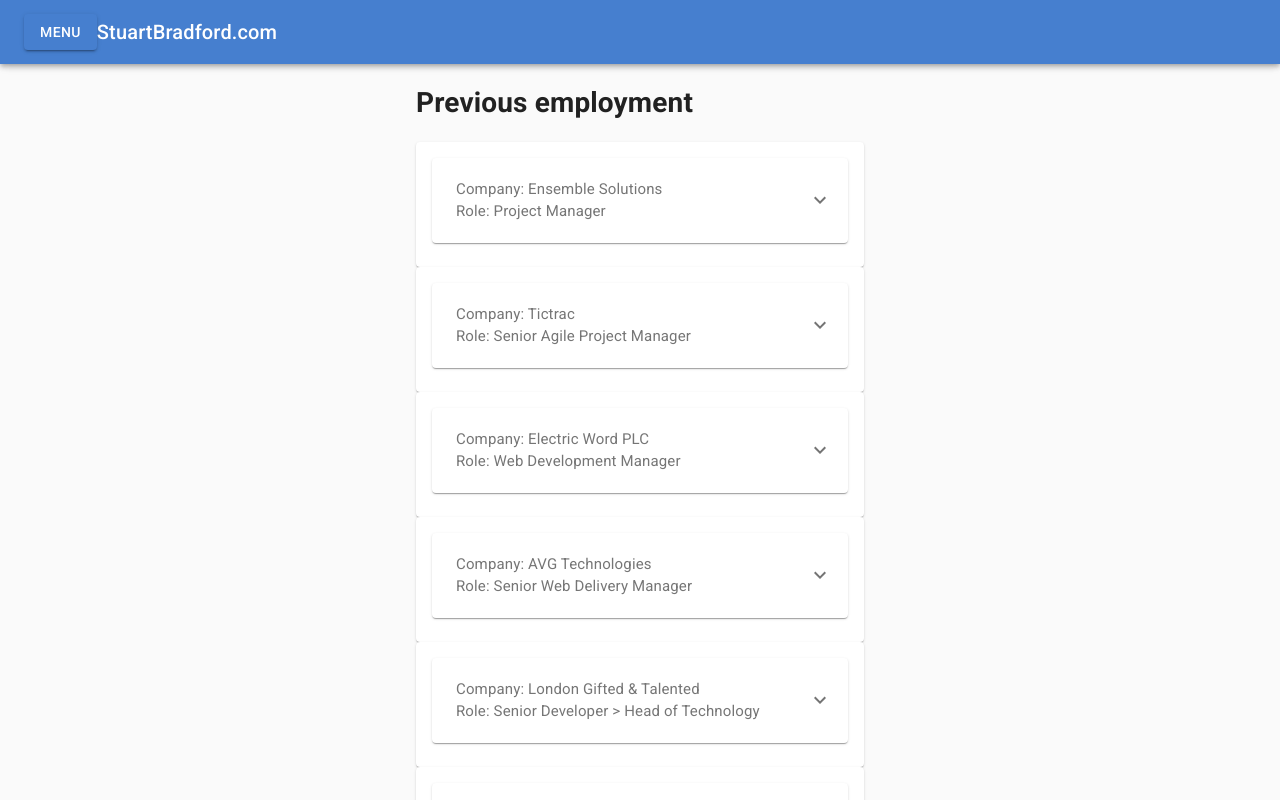
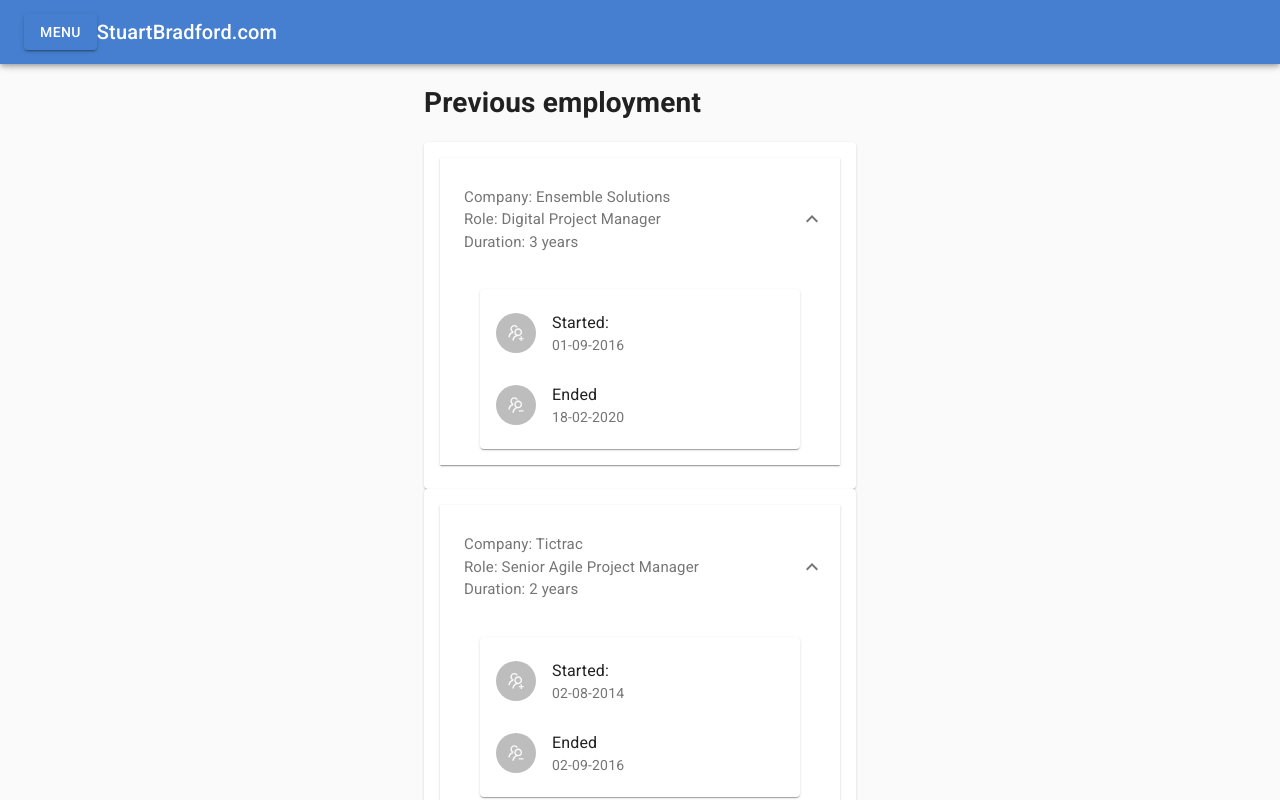
Before and after one commit to 789ni812/my-portfolio, a React (Create React App) app: page /employmentHistory in a window 1280 px wide. Shown: the top 800 px of the page. Built offline with nearby package versions, Linux system fonts and the light colour scheme.

Commit message:
Updated Role Name

```diff
--- a/src/mockup/careerHistory.js
+++ b/src/mockup/careerHistory.js
@@ -3,16 +3,31 @@ import Moment from 'react-moment';
 
 import { CareerHistory as history } from './data-points';
 
+
+
+// **** START: Material-ui
+
 import { Card, Typography, Container, Box, CardContent } from '@material-ui/core';
+import { makeStyles } from '@material-ui/core/styles';
 
-// Material-ui Expansion panel
-import { makeStyles } from '@material-ui/core/styles';
+// Expansion panel
 import ExpansionPanel from '@material-ui/core/ExpansionPanel';
 import ExpansionPanelSummary from '@material-ui/core/ExpansionPanelSummary';
 import ExpansionPanelDetails from '@material-ui/core/ExpansionPanelDetails';
 
-// Icons
+// Lists
+import List from '@material-ui/core/List';
+import ListItem from '@material-ui/core/ListItem';
+import ListItemText from '@material-ui/core/ListItemText';
+import ListItemAvatar from '@material-ui/core/ListItemAvatar';
+import Avatar from '@material-ui/core/Avatar';
+
+// **** End: Material-ui
+
+
+// react-Icons
 import { MdExpandMore } from 'react-icons/md';
+import { AiOutlineUsergroupAdd, AiOutlineUsergroupDelete } from 'react-icons/ai';
 
 
 
@@ -56,7 +71,8 @@ const CareerHistory = () => {
             <CardContent>
 
                 <div className={classes.root} key={post.id} >
-                    <ExpansionPanel expanded={expanded === `panel${post.id}`} onChange={handleChange(`panel${post.id}`)}>
+                    <ExpansionPanel square expanded={true}>
+                        {/*<ExpansionPanel expanded={expanded === `panel${post.id}`} onChange={handleChange(`panel${post.id}`)}>*/}
                         <ExpansionPanelSummary
                             expandIcon={<MdExpandMore />}
                             aria-controls={`panel${post.id}bh-content`}
@@ -65,15 +81,8 @@ const CareerHistory = () => {
                             <Box textAlign="left" m={1}>
                                 <Typography className={classes.secondaryHeading}>Company: {post.companyName}</Typography>
                                 <Typography className={classes.secondaryHeading}> Role: {post.role}</Typography>
+                                <Typography className={classes.secondaryHeading}>Duration: <Moment ago from={post.endDateUS}>{post.startDateUS}</Moment></Typography>
                             </Box>
-
-
-                            <Box textAlign="right" m={1}>
-                                <Typography className={classes.secondaryHeading}>
-                                    {/*Duration: <Moment ago from={post.endDateUS}>{post.startDateUS}</Moment>*/}
-                                </Typography>
-                            </Box>
-
 
                         </ExpansionPanelSummary>
                         <ExpansionPanelDetails>
@@ -84,12 +93,30 @@ const CareerHistory = () => {
                                 < Card key={post.id}>
 
 
-                                    <ul>
-                                        <li >Time at role: <Moment ago from={post.endDateUS}>{post.startDateUS}</Moment>  </li>
-                                        <li>Started: <Moment format="DD-MM-YYYY">{post.startDateUS}</Moment></li>
-                                        <li>Ended: <Moment format="DD-MM-YYYY">{post.endDateUS}</Moment></li>
+                                    <List className={classes.root}>
 
-                                        {/*
+                                        <ListItem>
+                                            <ListItemAvatar>
+                                                <Avatar>
+                                                    <AiOutlineUsergroupAdd />
+                                                </Avatar>
+                                            </ListItemAvatar>
+                                            <ListItemText primary="Started: " secondary={<Moment format="DD-MM-YYYY">{post.startDateUS}</Moment>} />
+
+                                        </ListItem>
+                                        <ListItem>
+                                            <ListItemAvatar>
+                                                <Avatar>
+                                                    <AiOutlineUsergroupDelete />
+                                                </Avatar>
+                                            </ListItemAvatar>
+                                            <ListItemText primary="Ended" secondary={<Moment format="DD-MM-YYYY">{post.endDateUS}</Moment>} />
+                                        </ListItem>
+                                    </List>
+
+
+
+                                    {/*
                                 {post.agileSkills ? <ul>{post.agileSkills.map(agileSkill => (<li key={agileSkill}>{agileSkill}</li>))}</ul> : ''}
                                 {post.skills ? <ul>{post.skills.map(skill => (<li key={skill}>{skill}</li>))}</ul> : ''}
 
@@ -105,7 +132,7 @@ const CareerHistory = () => {
                                 {post.clientsWorkedWith ? <ul>{post.clientsWorkedWith.map(client => (<li key={client}>{client}</li>))}</ul> : ''}
                                 {post.respnsibilitiesAndDuties ? <li>{post.respnsibilitiesAndDuties}</li> : ''}
                      */}
-                                    </ul>
+
                                 </Card >
                             </Container>
                             {/* END MAIN CONTENT LOOP */}
@@ -117,7 +144,7 @@ const CareerHistory = () => {
 
                 </div >
             </CardContent>
-        </Card>
+        </Card >
     );
 
 
--- a/src/mockup/data-points.js
+++ b/src/mockup/data-points.js
@@ -159,7 +159,7 @@ export const CareerHistory = [
         endDate: '18/02/2020',
         startDateUS: '09/01/2016',
         endDateUS: '02/18/2020',
-        role: 'Project Manager',
+        role: 'Digital Project Manager',
         skills: ['Jira', 'Confluence', 'BDD', 'TDD', 'Release Planning', 'Lean', 'XP programming', 'Scrum', 'Kanban', 'Poker planning', 'MoSCoW', 'Risk vs Value', 'Acceptance criteria', 'Business visions', 'Tmeboxing', 'Retrospectives', 'RAID logs', 'SOW', 'Change Requests'],
         clientsWorkedWith: ['Adobe', 'HSBC', 'Puma', 'Sheffield City Council', 'Creditsafe', 'Acom', 'Atlas Copco', 'Heath Wallace', 'Astute', 'Workfront'],
         respnsibilitiesAndDuties: ['Writing and reviewing Statement of Work documents and Change Requests', 'managing budgets', 'timelines', 'resources', 'clients and developers', 'Account Management', 'Project Management'],
```
